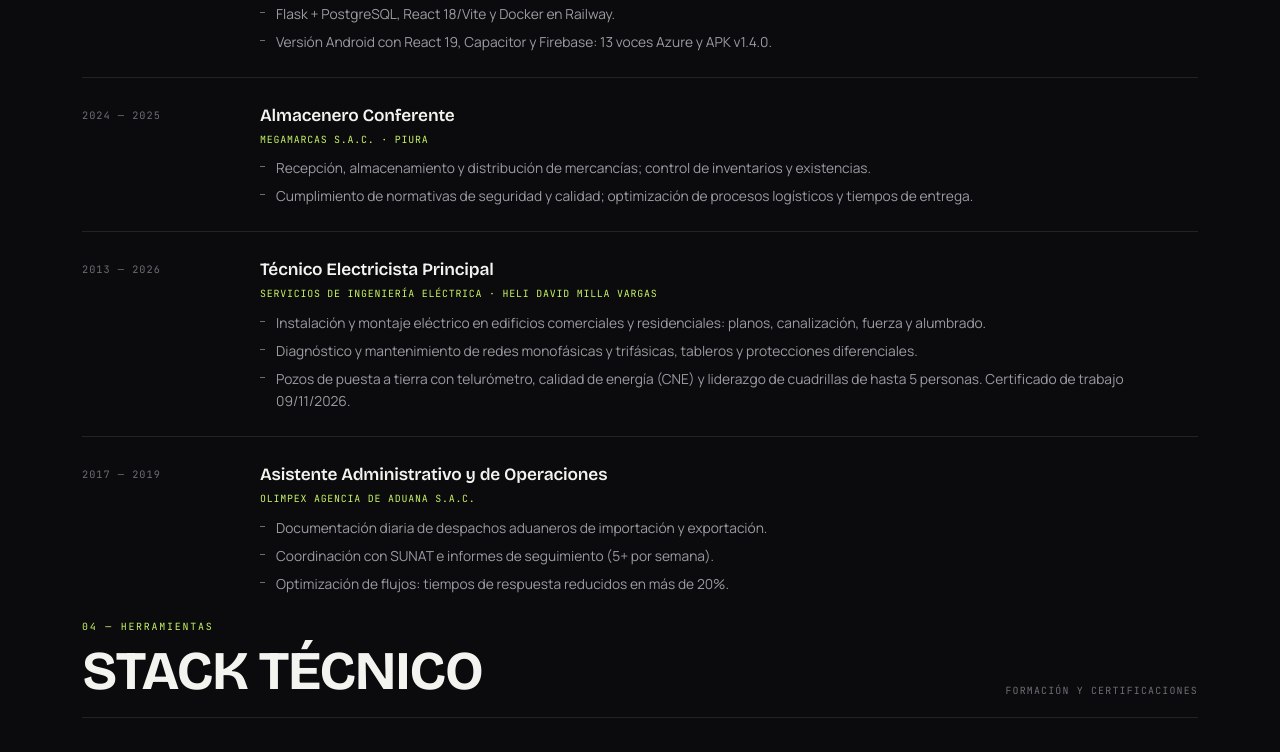
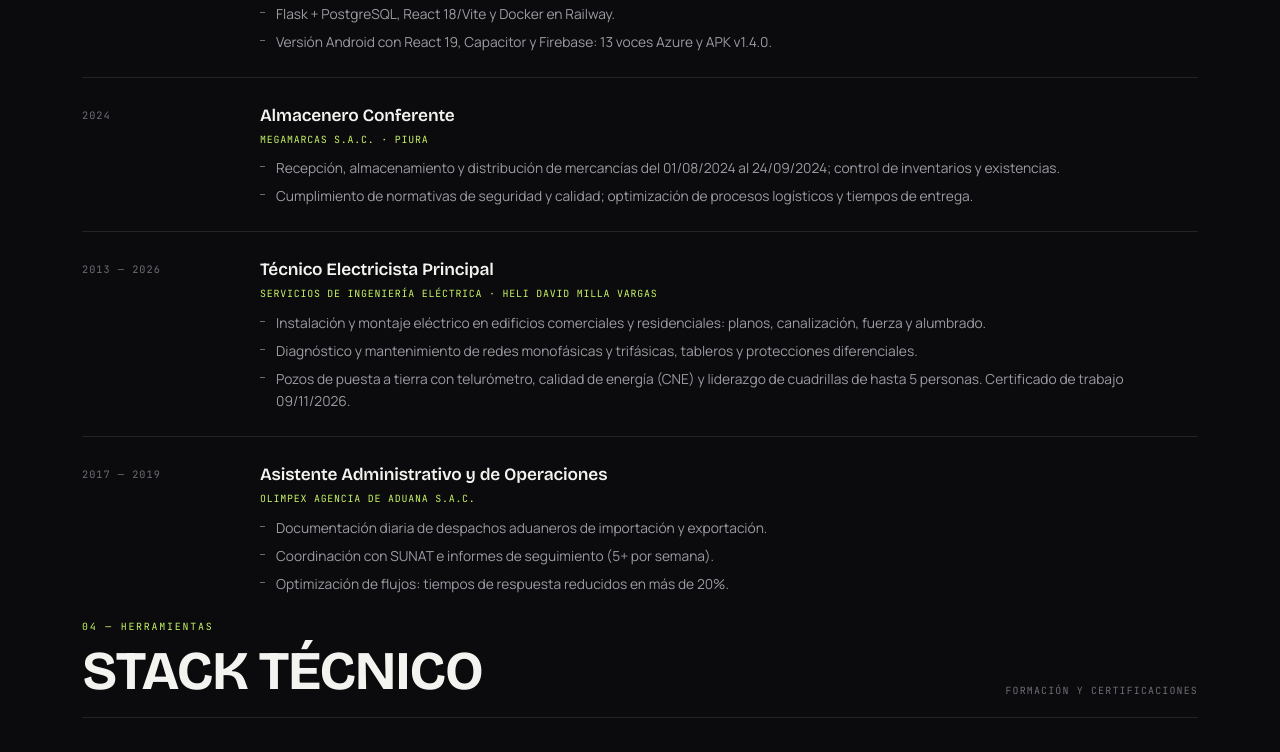
Before and after one commit to edumilla1994/portafolio, a plain HTML site: page index.html in a window 1280 px wide. Shown: the part 3587-4339 px from the top of the page. Drawn offline with Linux system fonts and the light colour scheme.

Commit message:
CV: corrige Megamarcas a 2024 y agrega CUL al expediente
- Megamarcas: 01/08/2024 - 24/09/2024 segun CUL
- Expediente completo con CUL (16 paginas)
- Pagina y CV publico sincronizados

```diff
--- a/index.html
+++ b/index.html
@@ -592,12 +592,12 @@
     </div>
 
     <div class="job reveal">
-      <div class="when">2024 — 2025</div>
+      <div class="when">2024</div>
       <div>
         <h3>Almacenero Conferente</h3>
         <div class="org">Megamarcas S.A.C. · Piura</div>
         <ul>
-          <li>Recepción, almacenamiento y distribución de mercancías; control de inventarios y existencias.</li>
+          <li>Recepción, almacenamiento y distribución de mercancías del 01/08/2024 al 24/09/2024; control de inventarios y existencias.</li>
           <li>Cumplimiento de normativas de seguridad y calidad; optimización de procesos logísticos y tiempos de entrega.</li>
         </ul>
       </div>
```
Also changed, not shown: 3 other files.
